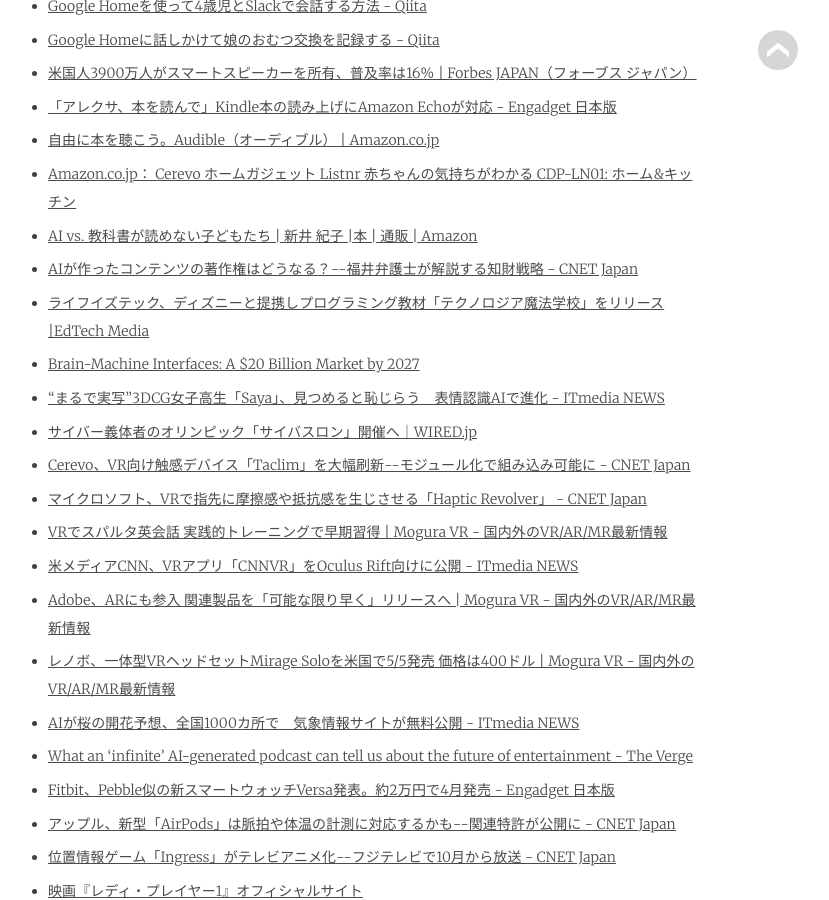
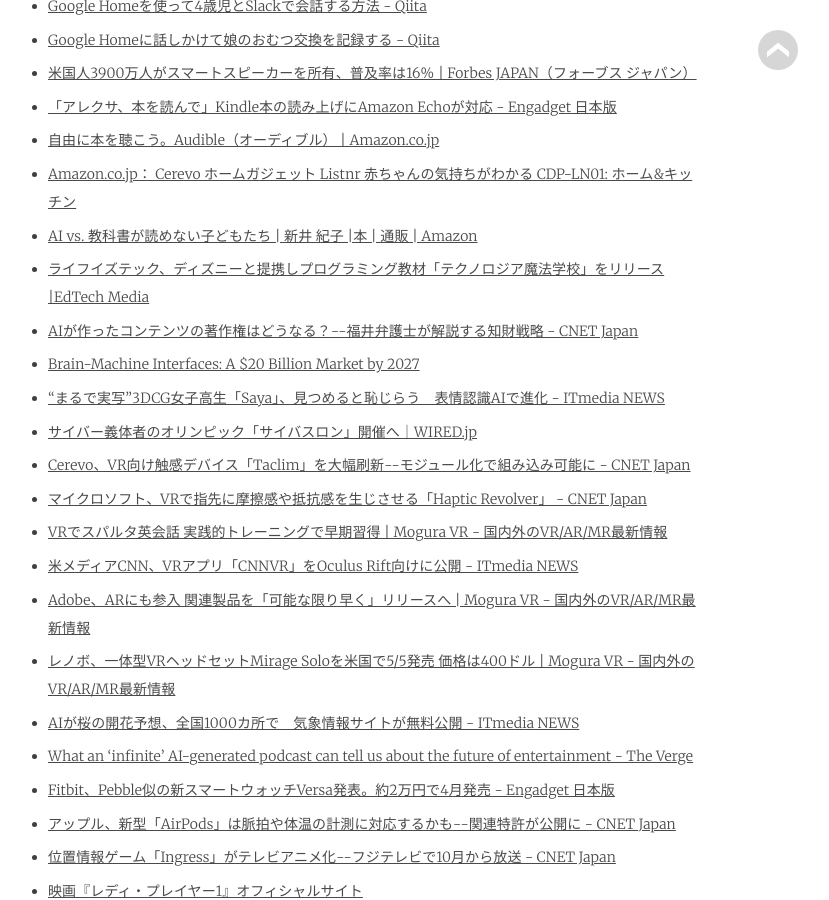
Before and after one commit to rehashfm/rehash.fm, a Jekyll site: the page built from _posts/2018-03-25-40.md, in a window 1280 px wide and 900 px high, scrolled down 868 px. Shown: the whole window, without its empty margins (282-1111 px from the left). Built offline with Jekyll 4.4.1, drawn with Linux system fonts in a browser that asks for light colours; some web fonts are replaced.

Commit message:
fix order

```diff
--- a/_posts/2018-03-25-40.md
+++ b/_posts/2018-03-25-40.md
@@ -18,8 +18,8 @@
 - [自由に本を聴こう。Audible（オーディブル） \| Amazon\.co\.jp](https://www.amazon.co.jp/Audible-%E3%82%AA%E3%83%BC%E3%83%87%E3%82%A3%E3%82%AA%E3%83%96%E3%83%83%E3%82%AF/b?ie=UTF8&node=3479195051){:target="_blank"}
 - [Amazon\.co\.jp： Cerevo ホームガジェット Listnr 赤ちゃんの気持ちがわかる CDP\-LN01: ホーム&キッチン](https://www.amazon.co.jp/dp/B01FUHLCAO/?coliid=I2LDRRZS3ORDGV&colid=OSBKD5AA608O&psc=0&ref_=lv_ov_lig_dp_it){:target="_blank"}
 - [AI vs\. 教科書が読めない子どもたち \| 新井 紀子 \|本 \| 通販 \| Amazon](https://www.amazon.co.jp/AI-vs-%E6%95%99%E7%A7%91%E6%9B%B8%E3%81%8C%E8%AA%AD%E3%82%81%E3%81%AA%E3%81%84%E5%AD%90%E3%81%A9%E3%82%82%E3%81%9F%E3%81%A1-%E6%96%B0%E4%BA%95-%E7%B4%80%E5%AD%90/dp/4492762396/ref=sr_1_1?s=books&ie=UTF8&qid=1521919832&sr=1-1&keywords=%E6%96%B0%E4%BA%95%E7%B4%80%E5%AD%90){:target="_blank"}
+- [ライフイズテック、ディズニーと提携しプログラミング教材「テクノロジア魔法学校」をリリース \|EdTech Media](http://edtech-media.com/2018/03/07/lifeistech-disney/){:target="_blank"}
 - [AIが作ったコンテンツの著作権はどうなる？\-\-福井弁護士が解説する知財戦略 \- CNET Japan](https://japan.cnet.com/article/35115900/){:target="_blank"}
-- [ライフイズテック、ディズニーと提携しプログラミング教材「テクノロジア魔法学校」をリリース \|EdTech Media](http://edtech-media.com/2018/03/07/lifeistech-disney/){:target="_blank"}
 - [Brain\-Machine Interfaces: A $20 Billion Market by 2027](https://www.enterprisetech.com/2018/03/11/brain-machine-interfaces-a-20-billion-market-by-2027/){:target="_blank"}
 - [“まるで実写”3DCG女子高生「Saya」、見つめると恥じらう　表情認識AIで進化 \- ITmedia NEWS](http://www.itmedia.co.jp/news/articles/1803/09/news090.html){:target="_blank"}
 - [サイバー義体者のオリンピック「サイバスロン」開催へ｜WIRED\.jp](https://wired.jp/2014/03/28/cybathlon/){:target="_blank"}
```
